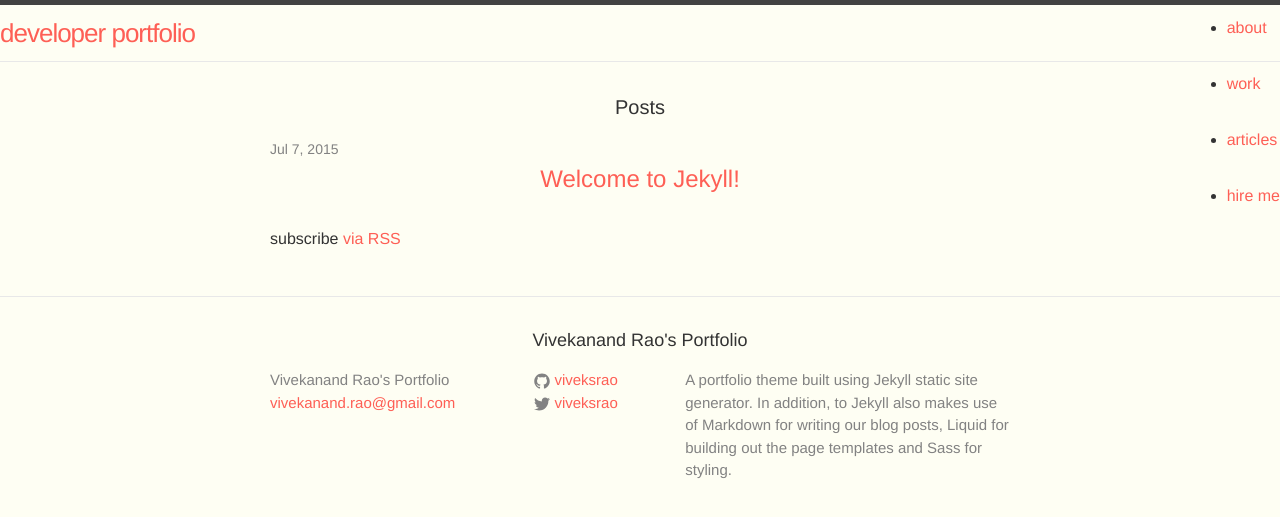
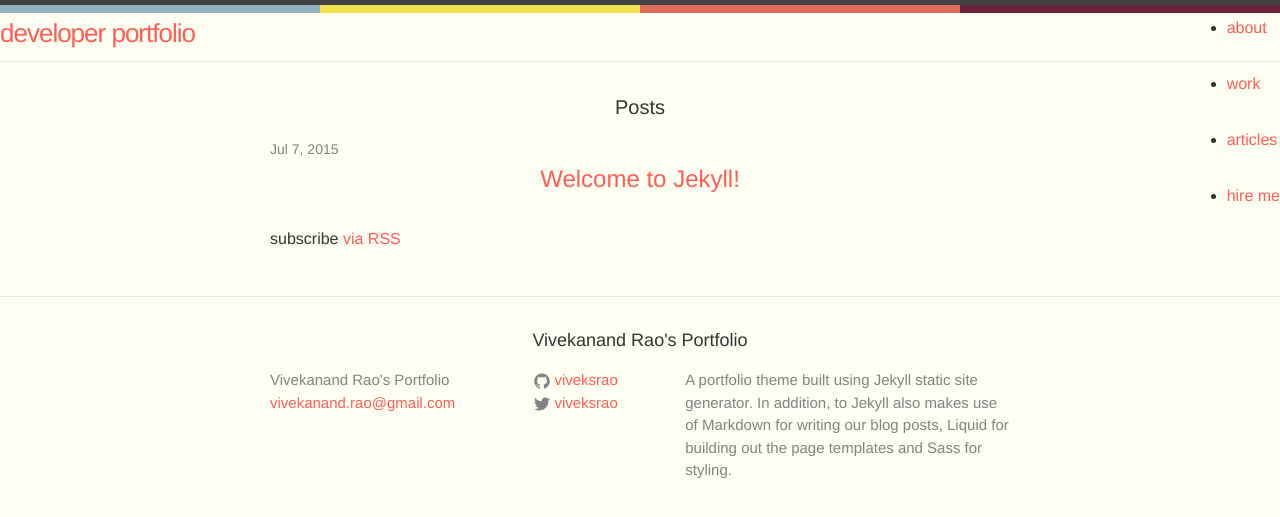
Before and after one commit to viveksrao/viveksrao-portfolio, a Jekyll site: the page built from index.html, in a window 1280 px wide. Shown: the top 517 px of the page. Built offline with Jekyll 4.4.1, drawn with Linux system fonts in a browser that asks for light colours.

Commit message:
Include gradient-bar scss file.

```diff
--- a/css/main.scss
+++ b/css/main.scss
@@ -59,5 +59,6 @@ $on-laptop:        800px;
 @import
         "base",
         "layout",
-        "syntax-highlighting"
+        "syntax-highlighting",
+        "gradient-bar"
 ;
```
